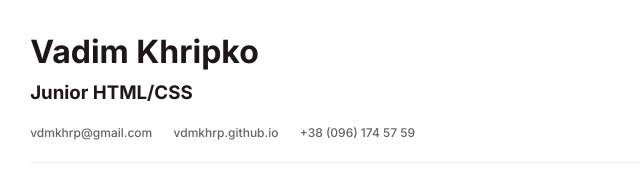
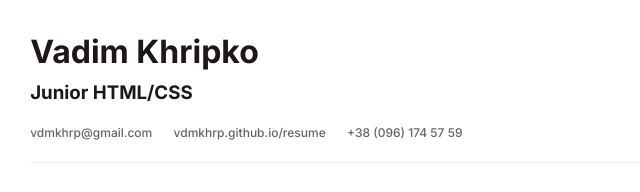
Before and after one commit to vdmkhrp/resume, a website built with Vite: page cv.html in a window 1280 px wide. Shown: the top 192 px of the page, 269-909 px from the left. Built offline with nearby package versions, Linux system fonts and the light colour scheme.

Commit message:
minor fix CV.html

```diff
--- a/cv.html
+++ b/cv.html
@@ -22,7 +22,7 @@
               >vdmkhrp@gmail.com</a
             >
             <a href="https://vdmkhrp.github.io/resume" class="page__link"
-              >vdmkhrp.github.io</a
+              >vdmkhrp.github.io/resume</a
             >
             <a href="tel:+380961745759" class="page__link"
               >+38 (096) 174 57 59</a
```
